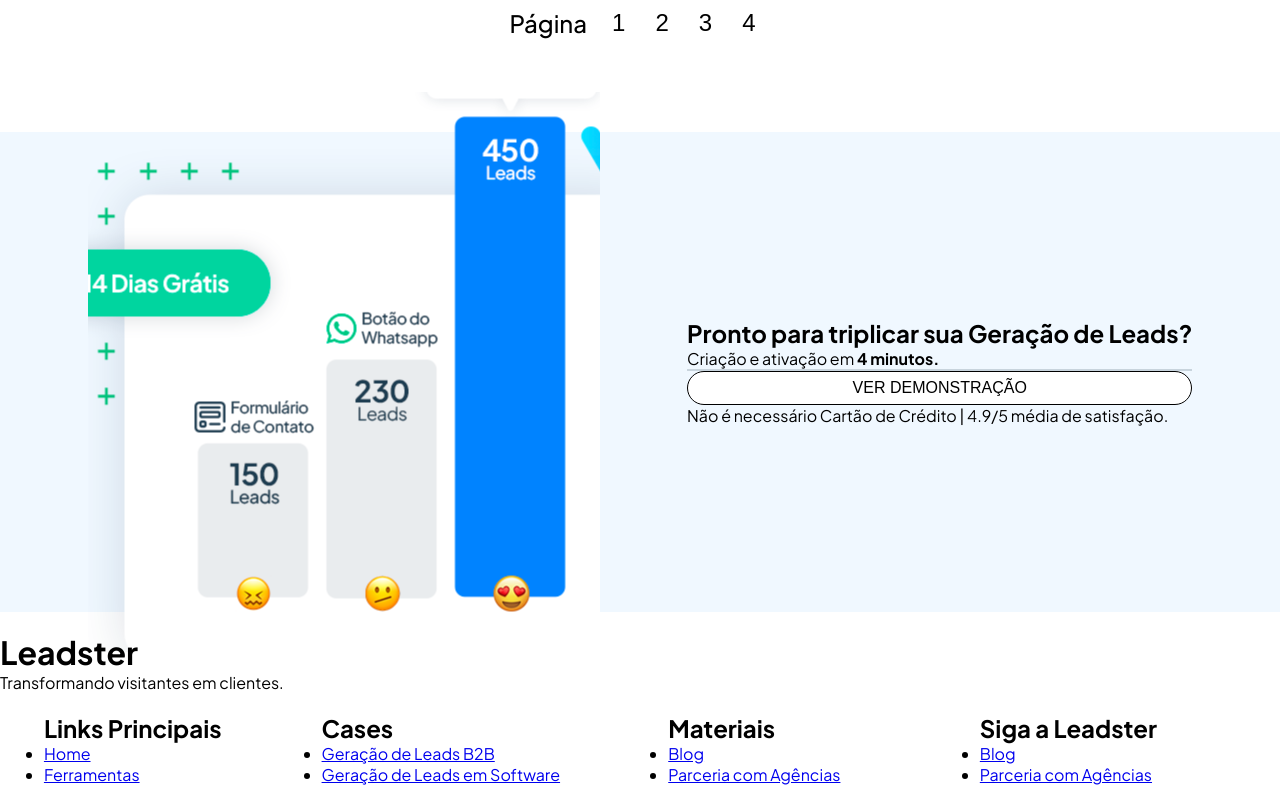
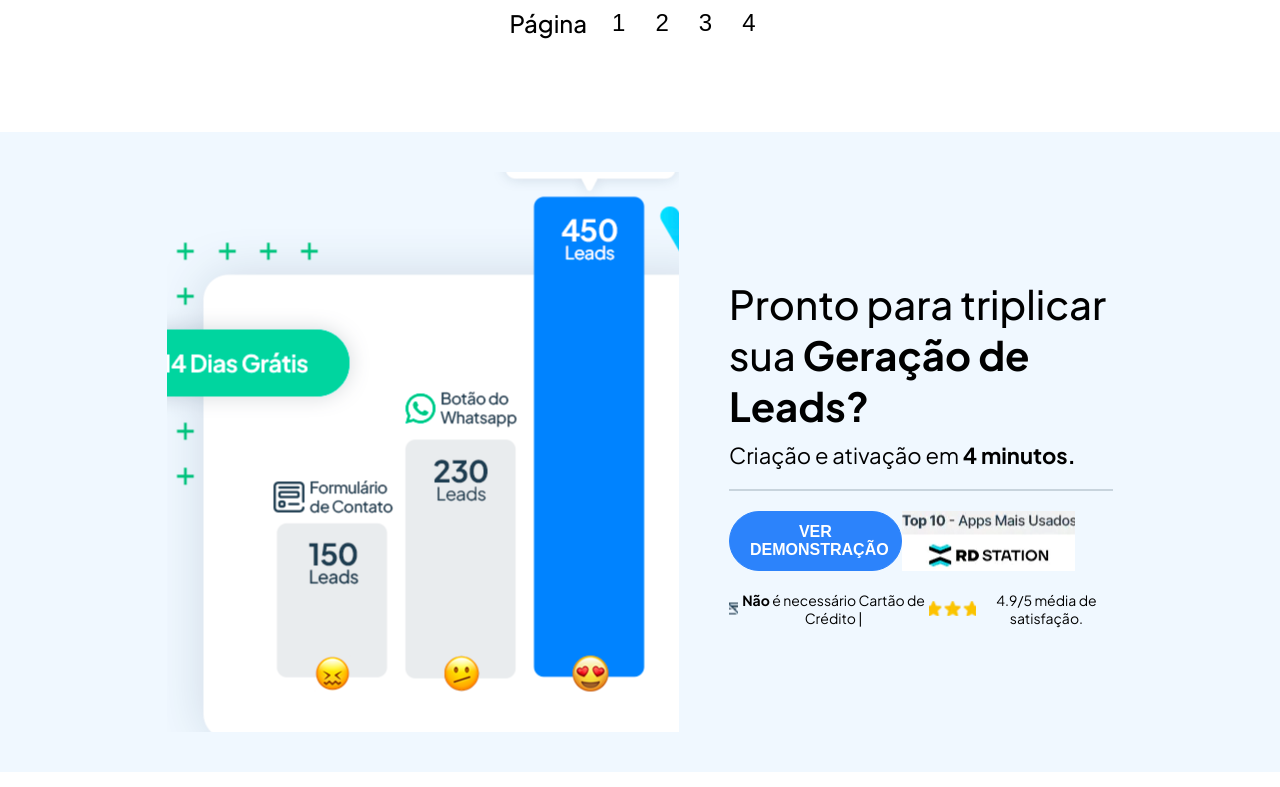
Before and after one commit to eduardosmendonca/VideoLibrary, a React (Vite) app: page / in a window 1280 px wide. Shown: the part 1820-2607 px from the top of the page. Built offline with nearby package versions, Linux system fonts and the light colour scheme.

Commit message:
refactoring See Demo section and component creation

```diff
--- /dev/null
+++ b/src/components/SectionSeeDemo/index.jsx
@@ -0,0 +1,29 @@
+import { Container, Image, TextDemo, ImageTopApp, ImageNoCard, ImageRating } from './styles'
+
+import { Line } from '../../components/Line'
+import { Button } from '../../components/Button'
+
+
+export function SectionSeeDemo () {
+  return (
+    <Container>
+      <Image />
+      <TextDemo>
+        <h2>Pronto para triplicar sua <strong>Geração de Leads?</strong></h2>
+        <p>Criação e ativação em <strong>4 minutos.</strong></p>
+        <Line />
+        <div className="wrapper-buttonImage">
+          <Button title='VER DEMONSTRAÇÃO' />
+          <ImageTopApp />
+        </div>
+        <div className="wrapper-satisfaction">
+          <ImageNoCard />
+          <p> <strong>Não</strong> é necessário Cartão de Crédito | </p>
+          <ImageRating />
+          <p> 4.9/5 média de satisfação.</p>
+        </div>
+      </TextDemo>
+    </Container>
+  )
+
+}
--- /dev/null
+++ b/src/components/SectionSeeDemo/styles.js
@@ -0,0 +1,90 @@
+import styled from 'styled-components'
+
+import backgroundImg from '../../assets/comparativo_img_CTA.png'
+import topApp from '../../assets/selo_RD.png'
+import noCard from '../../assets/no-card-dark.webp'
+import rating from '../../assets/rating.webp'
+
+export const Container = styled.section`
+  height: 80vh;
+
+  display: flex;
+  align-items: center;
+  justify-content: center;
+  gap: 50px;
+
+  background-color: ${({ theme }) => theme.COLORS.BG_BLUE};
+`
+
+export const Image = styled.div`
+  width: 40%;
+  height: 70vh;
+
+  background: url(${backgroundImg}) no-repeat center center;
+`
+
+export const TextDemo = styled.div`
+  width: 30%;
+
+  > h2 {
+    font-size: 40px;
+    font-weight: 500;
+  }
+
+  > p {
+    font-size: 22px;
+    font-weight: 400;
+    margin: 10px auto 20px;
+  }
+
+  > .wrapper-buttonImage {
+    display: flex;
+    align-items: left;
+
+    margin-top: 20px;
+
+    > Button {
+      width: 45%;
+      background-color: rgb(44, 131, 251);
+
+      border: 1px solid rgb(44, 131, 251);
+
+      color: ${({ theme }) => theme.COLORS.BG_WHITE};
+      font-weight: 700;
+    }
+  }
+
+  > .wrapper-satisfaction {
+    display: flex;
+    align-items: center;
+    text-align: center;
+    gap: 4px;
+
+    margin-top: 20px;
+
+    > p {
+      font-size: 14px;
+    }
+  }
+`
+
+export const ImageTopApp = styled.div`
+  width: 45%;
+  height: 60px;
+
+  background: url(${topApp}) no-repeat center center;
+`
+
+export const ImageNoCard = styled.div`
+  width: 3%;
+  height: 15px;
+
+  background: url(${noCard}) no-repeat center center;
+`
+
+export const ImageRating = styled.div`
+  width: 16%;
+  height: 15px;
+
+  background: url(${rating}) no-repeat center center;
+`
--- a/src/pages/Home/index.jsx
+++ b/src/pages/Home/index.jsx
@@ -1,11 +1,10 @@
-import { Container, SeeDemo, Image, TextDemo, Footer, UsefulLinks, Links } from './styles'
+import { Container, Footer, UsefulLinks, Links } from './styles'
 
 import { Header } from '../../components/Header'
-import { Button } from '../../components/Button'
-import { Line } from '../../components/Line'
 import { SectionLinks } from '../../components/SectionLinks'
 import { SectionConversion } from '../../components/SectionConversion'
 import { SectionVideoLibrary } from '../../components/SectionVideoLibrary'
+import { SectionSeeDemo } from '../../components/SectionSeeDemo'
 
 
 export function Home() {
@@ -15,18 +14,9 @@ export function Home() {
       <Header />
       <SectionConversion />
       <SectionVideoLibrary />
+      <SectionSeeDemo />
 
 
-      <SeeDemo>
-        <Image />
-        <TextDemo>
-          <h1>Pronto para triplicar sua <strong>Geração de Leads?</strong></h1>
-          <p>Criação e ativação em <strong>4 minutos.</strong></p>
-          <Line />
-          <Button title='VER DEMONSTRAÇÃO' />
-          <p>Não é necessário Cartão de Crédito | 4.9/5 média de satisfação.</p>
-        </TextDemo>
-      </SeeDemo>
 
       <Footer>
         <h1>Leadster</h1>
--- a/src/pages/Home/styles.js
+++ b/src/pages/Home/styles.js
@@ -1,31 +1,9 @@
 import styled from 'styled-components'
-import backgroundImg from '../../assets/comparativo_img_CTA.png'
 
 export const Container = styled.main`
   width: 100%;
   height: 100vh;
 `
-
-export const SeeDemo = styled.section`
-  height: 60vh;
-
-  margin-top: 20px;
-
-  display: flex;
-  align-items: center;
-  justify-content: space-evenly;
-
-  background-color: ${({ theme }) => theme.COLORS.BG_BLUE};
-`
-
-export const Image = styled.div`
-  width: 40%;
-  height: 70vh;
-
-  background: url(${backgroundImg}) no-repeat center center;
-`
-
-export const TextDemo = styled.div``
 
 export const Footer = styled.footer`
   margin: 20px auto;
@@ -40,4 +18,12 @@ export const UsefulLinks = styled.div`
   border-bottom: 1px solid black;
 `
 
-export const Links = styled.ul``
+export const Links = styled.ul`
+  > li {
+    list-style: none;
+
+    > a {
+      text-decoration: none;
+    }
+  }
+`
```
Also changed, not shown: src/assets/no-card-dark.webp (added), src/assets/rating.webp (added).
